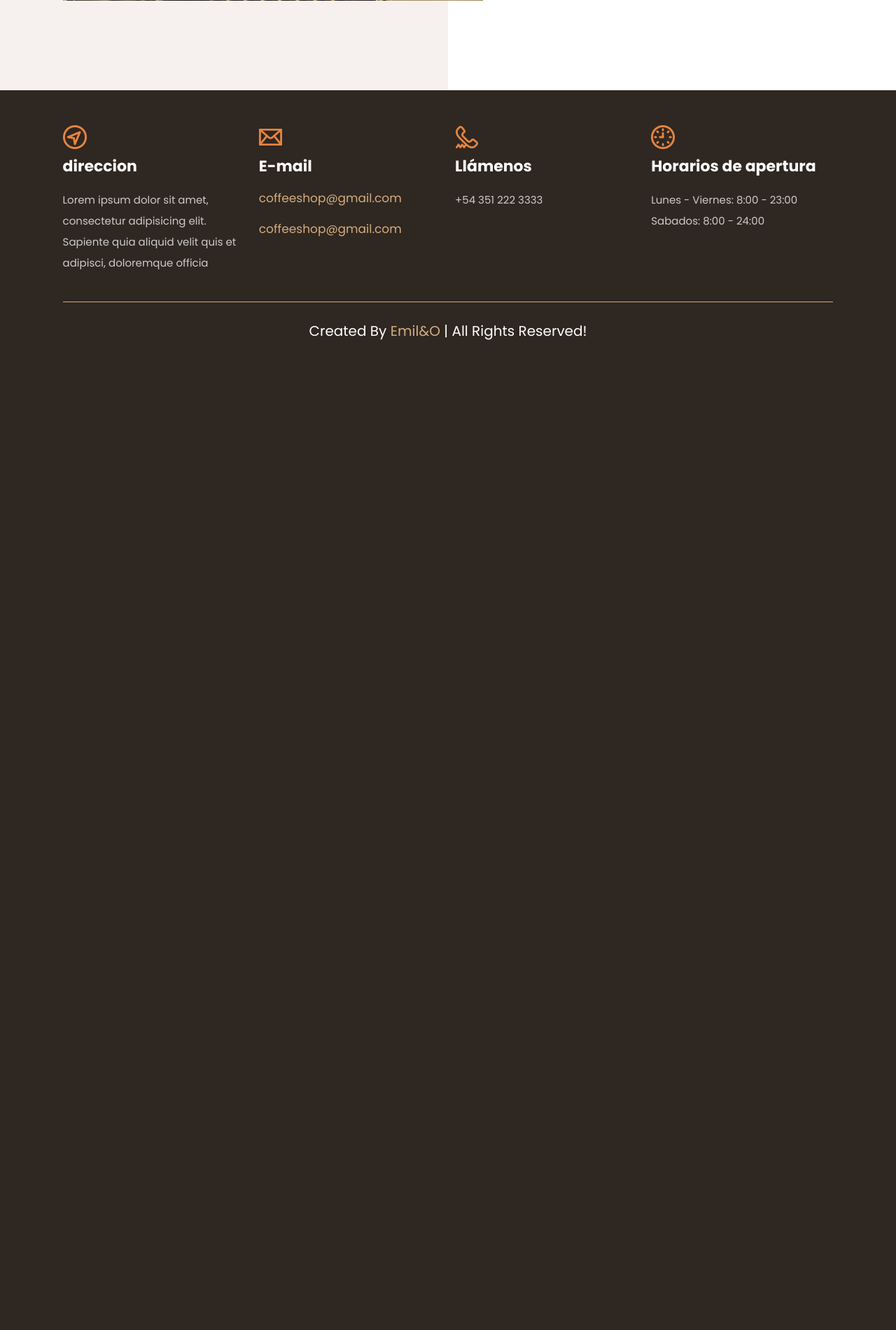
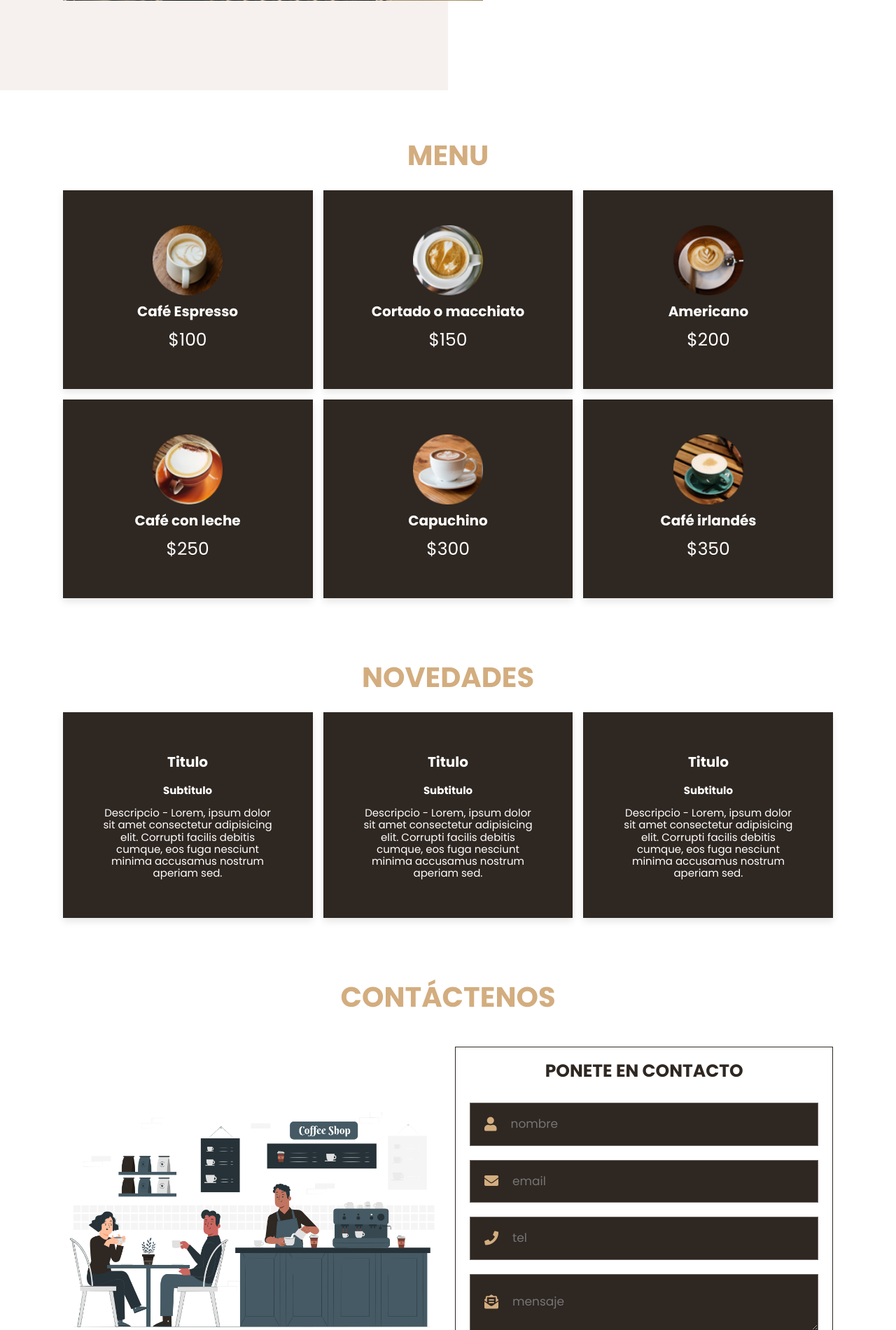
Before and after one commit to Emilio2207/Diplo-Full-Stack-React, a web app: file sitio/index.html in a window 1280 px wide. Shown: the part 1492-3393 px from the top of the page at 70% size. Before the commit the page ends 1978 px from the top, so only its background shows below. Run offline with its HTML, style and script files only (its server is not run), Linux system fonts and the light colour scheme.

Commit message:
Modulo3 Unidad2

```diff
--- a/sitio/css/style.css
+++ b/sitio/css/style.css
@@ -247,11 +247,54 @@ section{
     color: var(--black);
 }
 
-/* end */
+/* fin */
 
-/* contact */
+/* novedades */
 
-.contact .row{
+.novedades .box-container{
+    display: grid;
+    grid-template-columns: repeat(auto-fit, minmax(30rem, 1fr));
+    gap: 1.5rem;
+}
+
+.novedades .box-container .box{
+    padding: 5rem;
+    text-align: center;
+    background-color: var(--main-color);
+    box-shadow: 0 0.5rem 1rem rgba(0, 0, 0, 0.1);
+}
+
+.novedades .box-container .box h3{
+    color: #fff;
+    font-size: 2rem;
+    padding: 1rem 0;
+}
+
+.novedades .box-container .box h4{
+    color: #fff;
+    font-size: 1.5rem;
+    padding: 1rem 0;
+}
+
+.novedades .box-container .box p{
+    color: #fff;
+    font-size: 1.5rem;
+    padding: .5rem 0;
+}
+
+.novedades .box-container .box:hover{
+    background-color: var(--primary-color);
+}
+
+.novedades .box-container .box:hover > *{
+    color: var(--black);
+}
+
+/* fin */
+
+/* contacto */
+
+.contacto .row{
     display: -webkit-box;
     display: -ms-flexbox;
     display: flex;
@@ -263,17 +306,17 @@ section{
     gap: 2rem;
 }
 
-.contact .row .image{
+.contacto .row .image{
     -webkit-box-flex: 1;
         -ms-flex: 1 1 40rem;
             flex: 1 1 40rem;
 }
 
-.contact .row .image img{
+.contacto .row .image img{
     width: 100%;
 }
 
-.contact .row form{
+.contacto .row form{
     -webkit-box-flex: 1;
         -ms-flex: 1 1 40rem;
             flex: 1 1 40rem;
@@ -281,7 +324,7 @@ section{
     padding: 2rem;
 }
 
-.contact .row form h3{
+.contacto .row form h3{
     font-size: 2.5rem;
     text-align: center;
     color: var(--main-color);
@@ -289,7 +332,7 @@ section{
     text-transform: uppercase;
 }
 
-.contact .row form .inputBox{
+.contacto .row form .inputBox{
     display: flex;
     align-items: center;
     margin-top: 2rem;
@@ -298,13 +341,22 @@ section{
     border: var(--border);
 }
 
-.contact .row form .inputBox span{
+.contacto .row form .inputBox span{
     color: var(--primary-color);
     font-size: 2rem;
     padding-left: 2rem;
 }
 
-.contact .row form .inputBox input{
+.contacto .row form .inputBox input{
+    width: 100%;
+    padding: 2rem;
+    font-size: 1.7rem;
+    color: #fff;
+    text-transform: none;
+    background: none;
+}
+
+.contacto .row form .inputBox textarea{
     width: 100%;
     padding: 2rem;
     font-size: 1.7rem;
--- a/sitio/index.html
+++ b/sitio/index.html
@@ -23,7 +23,8 @@
             <a href="#">home</a>
             <a href="#nosotros">nosotros</a>
             <a href="#menu">menu</a>
-            <a href="#contact">contact</a>
+            <a href="#novedades">novedades</a>
+            <a href="#contacto">contacto</a>
         </nav>
 
         <div class="icons">
@@ -72,7 +73,7 @@
 
     <!-- Menu -->
 
-    <!-- <section class="menu" id="menu">
+    <section class="menu" id="menu">
 
         <h1 class="heading">menu</h1>
 
@@ -119,9 +120,44 @@
     </section>
 <!-- fin -->
 
+<!-- Novedades -->
+
+    <section class="novedades" id="novedades">
+
+        <h1 class="heading">novedades</h1>
+
+        <div class="box-container">
+
+            <div class="box">
+                <h3>Titulo</h3>
+                <h4>Subtitulo</h4>
+                <p>Descripcio - Lorem, ipsum dolor sit amet consectetur adipisicing elit.
+                Corrupti facilis debitis cumque, eos fuga nesciunt minima accusamus nostrum
+                aperiam sed.</p>
+            </div>
+
+            <div class="box">
+                <h3>Titulo</h3>
+                <h4>Subtitulo</h4>
+                <p>Descripcio - Lorem, ipsum dolor sit amet consectetur adipisicing elit.
+                Corrupti facilis debitis cumque, eos fuga nesciunt minima accusamus nostrum
+                aperiam sed.</p>
+            </div>
+
+            <div class="box">
+                <h3>Titulo</h3>
+                <h4>Subtitulo</h4>
+                <p>Descripcio - Lorem, ipsum dolor sit amet consectetur adipisicing elit.
+                Corrupti facilis debitis cumque, eos fuga nesciunt minima accusamus nostrum
+                aperiam sed.</p>
+            </div>
+        </div>
+
+    </section>
+
 <!-- Contáctenos -->
 
-    <!--<section class="contact" id="contact">
+    <section class="contacto" id="contacto">
 
         <h1 class="heading">Contáctenos</h1>
 
@@ -147,6 +183,12 @@
                 <div class="inputBox">
                     <span class="fas fa-phone"></span>
                     <input type="number" placeholder="tel">
+                </div>
+
+                <div class="inputBox">
+                    <span class="fas fa-envelope-open-text"></span>
+                    <input type="text" placeholder="mensaje">
+                    <textarea name=""></textarea>
                 </div>
 
                 <input type="submit" value="enviar mensaje" class="btn">
```
